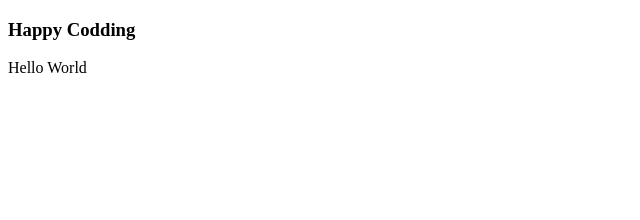
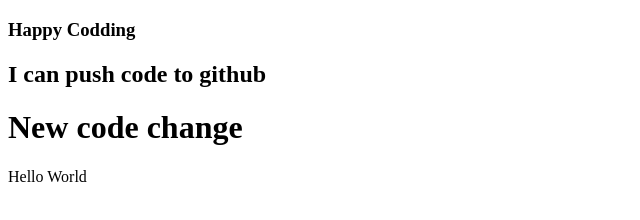
Before and after one commit to TahsinTousi/my-second-repo, a plain HTML site: page index.html in a window 1280 px wide. Shown: the whole page, without its empty margins (0-640 px from the left). Drawn offline with Linux system fonts and the light colour scheme.

Commit message:
added header

```diff
--- a/index.html
+++ b/index.html
@@ -8,6 +8,8 @@
 </head>
 <body>
     <h3>Happy Codding</h3>
+    <h2>I can push code to github</h2>
+    <h1>New code change</h1>
     <p>Hello World </p>
 </body>
 </html>
```
